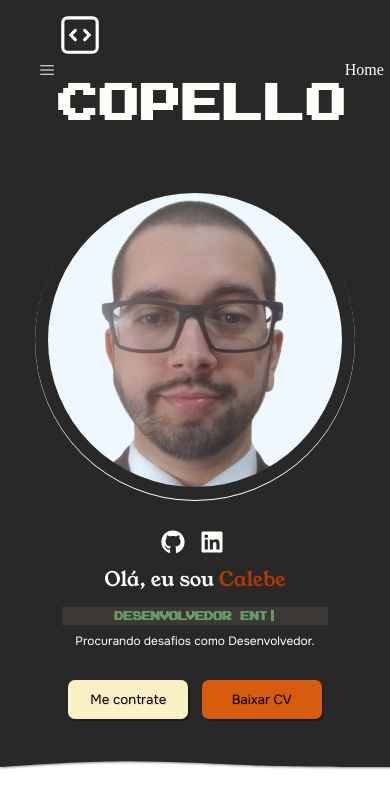
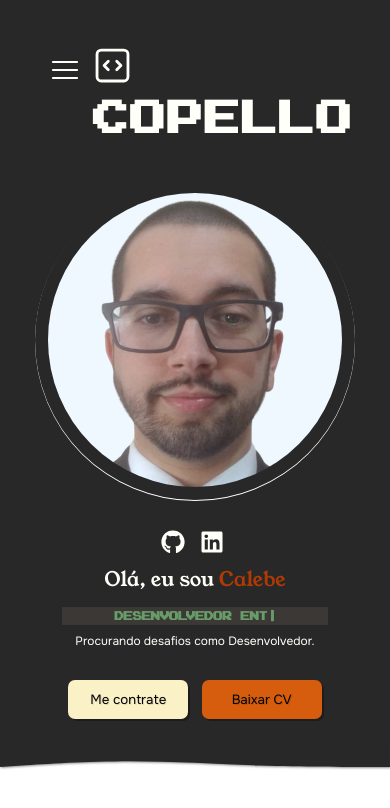
Before and after one commit to CalebeCopello/portfolio, a React (Create React App) app in the folder client/: page / in a window 390 px wide. Shown: the top 808 px of the page. Built offline with nearby package versions, Linux system fonts and the light colour scheme.

Commit message:
Header done

```diff
--- a/client/src/PortfolioContainer/Home/Header/Header.css
+++ b/client/src/PortfolioContainer/Home/Header/Header.css
@@ -14,10 +14,15 @@
     color: var(--textContrast-fg4);
 }
 .header-logo {
+    display: flexbox;
     font-size: 50px;
     font-family: Joystix;
     font-weight: 600;
     color: var(--textContrast-fg4);
+}
+.header-dev-icon {
+    display: flex;
+    margin-top: 1em;
 }
 .header-options {
     display: flex;
@@ -47,7 +52,51 @@
 }
 
 @media only screen and (max-width: 970px) {
+    .header-logo {
+        font-size: 45px;
+        font-family: Joystix;
+        font-weight: 600;
+        color: var(--textContrast-fg4);
+    }
     .header-hamburger {
         display: flex;
     }
+    .header-parent {
+        width: 100%;
+        padding: 0 40px;
+        position: relative;
+    }
+    .header-options {
+        display: flex;
+        flex-direction: column;
+        position: absolute;
+        left: -100%;
+        top: 0px;
+        height: 100vh;
+        width: 100%;
+        justify-content: space-around;
+        background-color: var(--fg0);
+        z-index: 1000;
+        opacity: 0.8;
+        transition: all 0.8s ease-out;
+    }
+    .header-option-separator{
+        margin: 0;;
+    }
+    .selected-header-option{
+        color: var(--textContrast-fg4);
+    }
+    .header-option{
+        color: var(--textContrast-fg4)
+    }
+    .header-hamburger-bars{
+        font-size: 30px;
+        cursor: pointer;
+        margin: 0px 10px;
+        color: var(--textContrast-fg4)
+    }
+    .show-hamburger-options{
+        left: 0;
+        opacity: 1;
+    }
 }
--- a/client/src/PortfolioContainer/Home/Header/Header.jsx
+++ b/client/src/PortfolioContainer/Home/Header/Header.jsx
@@ -49,7 +49,12 @@ const Header = () => {
                 <RxHamburgerMenu className='header-hamburger-bars' />
                 </div>
             <div className="header-logo">
-                <span><HiOutlineCodeBracketSquare />Copello</span>
+                <span>
+                    <div className="header-dev-icon">
+                        <HiOutlineCodeBracketSquare />
+                    </div>
+                    Copello
+                </span>
             </div>
             <div className={(showHeaderOptions) ? 'header-options show-hamburger-options' : 'header-options'}>
                 {getHeaderOptions()}
```
